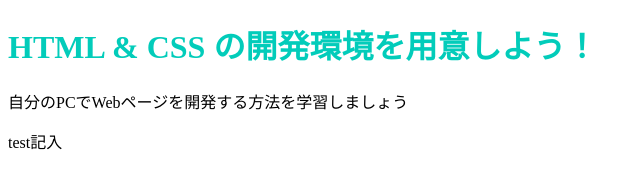
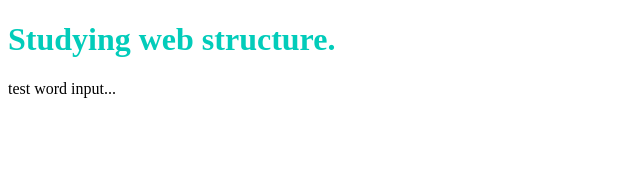
Before and after one commit to yui-teco/yuiteco.github.io, a plain HTML site: page index.html in a window 1280 px wide. Shown: the whole page, without its empty margins (0-640 px from the left). Drawn offline with Linux system fonts and the light colour scheme.

Commit message:
Update index.html

```diff
--- a/index.html
+++ b/index.html
@@ -2,12 +2,11 @@
 <html>
   <head>
     <meta charset="utf-8">
-    <title>Progate</title>
+    <title>Playground</title>
     <link rel="stylesheet" href="stylesheet.css">
   </head>
   <body>
-    <h1 class="title">HTML & CSS の開発環境を用意しよう！</h1>
-    <p>自分のPCでWebページを開発する方法を学習しましょう</p>
-    <p>test記入</p>
+    <h1 class="title">Studying web structure.</h1>
+    <p>test word input...</p>
   </body>
 </html>
```
